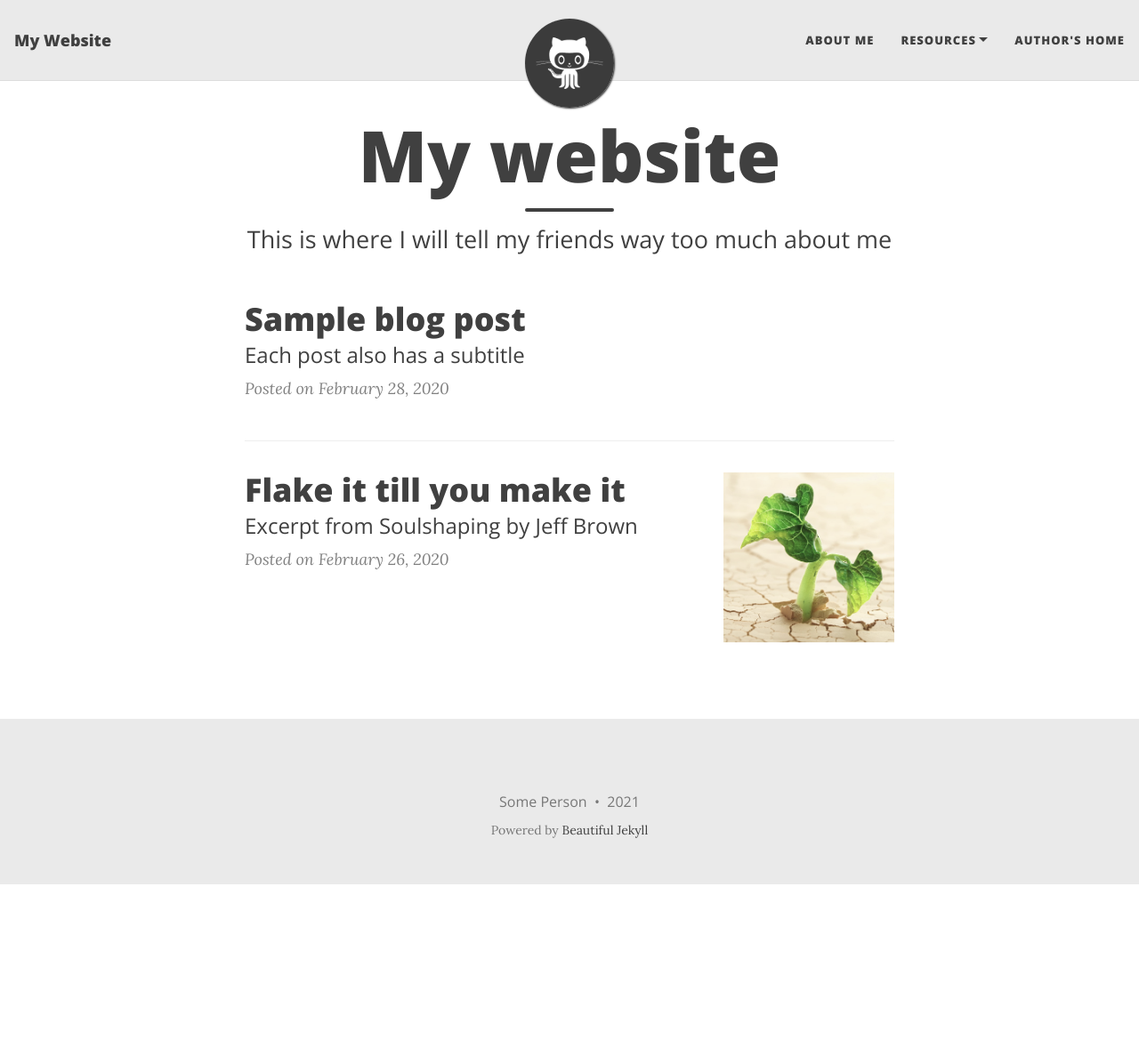
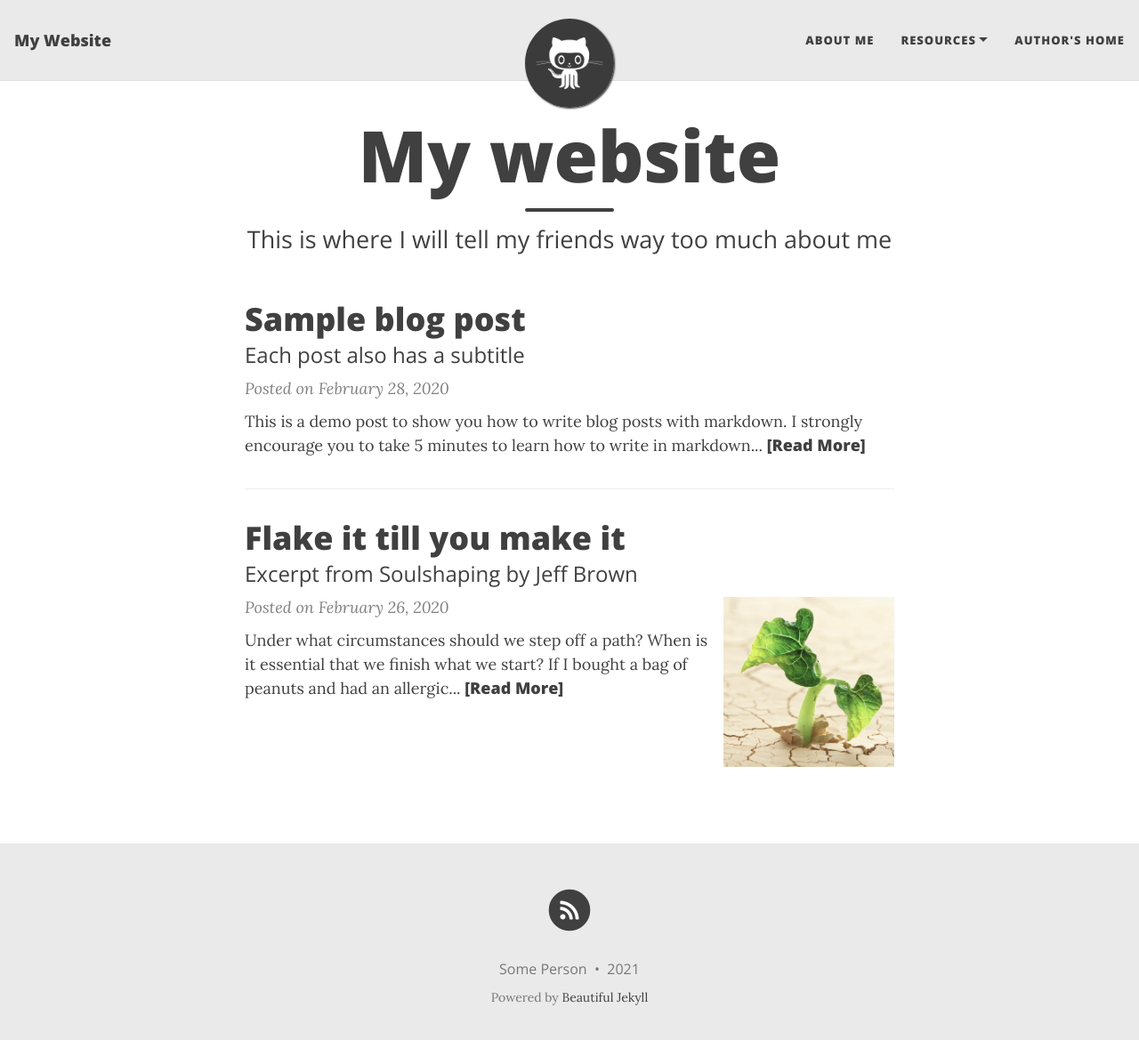
Before and after one commit to 1stGugu/1stGugu.github.io, a Jekyll site: the page built from index.html, in a window 1280 px wide and 1182 px high. Shown: the top 1169 px of the window at 89% size. Built offline with Jekyll 4.4.1, drawn with Linux system fonts in a browser that asks for light colours; nearby versions of some CDN libraries; the list of posts is cut into pages by our own code; part of the change alters nothing that is shown.

Commit message:
Update _config.yml

```diff
--- a/_config.yml
+++ b/_config.yml
@@ -38,7 +38,7 @@ round-avatar: true
 
 # Select the social network links that you want to show in the footer.
 # Uncomment the links you want to show and add your information to each one.
-social-network-links:
+# social-network-links:
 #  email: "someone@example.com"
 #  facebook: deanattali
 #  github: daattali
@@ -65,7 +65,7 @@ social-network-links:
 
 # If you want to show a link to an RSS in the footer, add the site description here.
 # If you don't want to show an RSS link, remove the following line.
-# rss-description: This website is a virtual proof that I'm awesome
+rss-description: This website is a virtual proof that I'm awesome
 
 # --- General options --- #
 
@@ -81,10 +81,10 @@ share-links-active:
 # url-pretty: "1stGugu.com"
 
 # Excerpt word length - Truncate the excerpt of each post on the feed page to the specified number of words
-excerpt_length: 50
+excerpt_length: 30
 
 # Whether or not to show an excerpt for every blog post in the feed page
-feed_show_excerpt: false
+feed_show_excerpt: true
 
 # Whether or not to show a list of tags below each post preview in the feed page
 feed_show_tags: false
```
